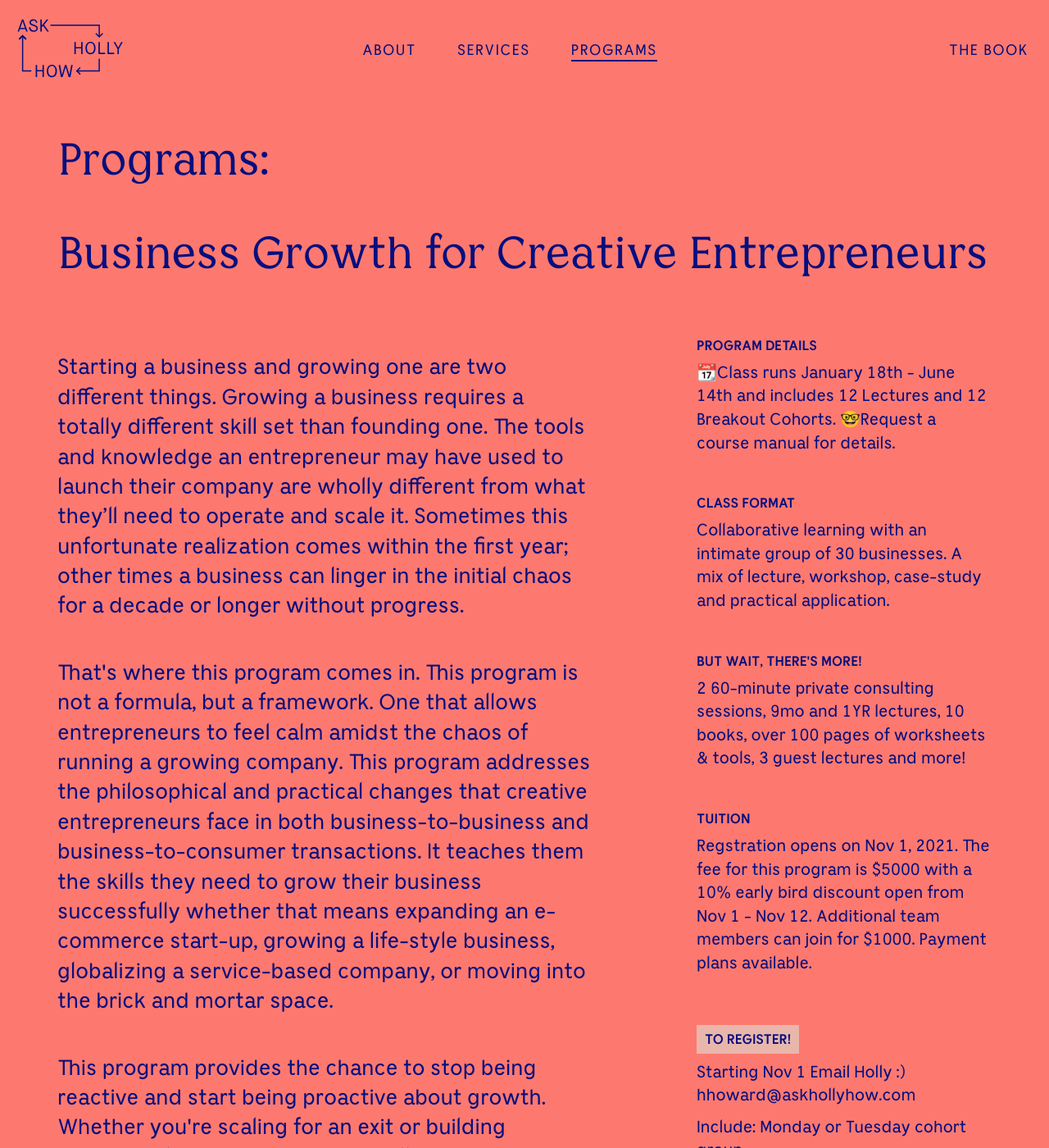
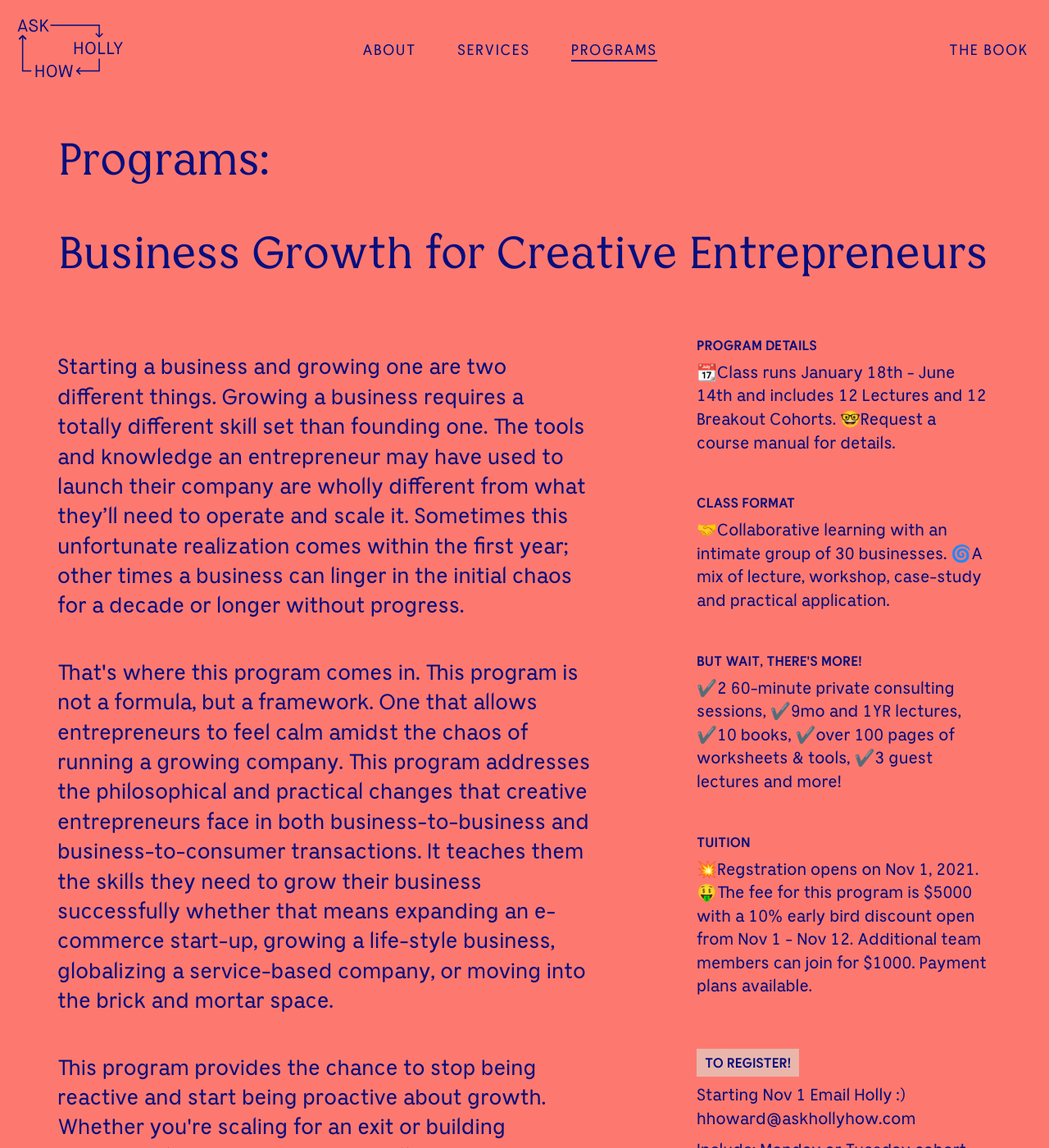
Before and after one commit to hollyhoward78/ask-holly-how, a Jekyll site: the page built from _pages/programs.md, in a window 1280 px wide and 1400 px high. Shown: the whole window at 82% size. Built offline with Jekyll 4.4.1, drawn with Linux system fonts in a browser that asks for light colours; a script that is not in the unit is left out; comment, search, counter and statistics services are not loaded.

```diff
--- a/_layouts/programs.html
+++ b/_layouts/programs.html
@@ -33,13 +33,13 @@ layout: base
           <p>📆Class runs January 18th - June 14th and includes 12 Lectures and 12 Breakout Cohorts. 🤓Request a course manual for details.</p>
 
           <h6 class="m-xs-t-2">Class Format</h6>
-          <p>Collaborative learning with an intimate group of 30 businesses. A mix of lecture, workshop, case-study and practical application.</p>
+          <p>🤝Collaborative learning with an intimate group of 30 businesses. 🌀A mix of lecture, workshop, case-study and practical application.</p>
 
           <h6 class="m-xs-t-2">But wait, there's more!</h6>
-          <p>2 60-minute private consulting sessions, 9mo and 1YR lectures, 10 books, over 100 pages of worksheets & tools, 3 guest lectures and more!</p>
+          <p>✔️2 60-minute private consulting sessions, ✔️9mo and 1YR lectures, ✔️10 books, ✔️over 100 pages of worksheets & tools, ✔️3 guest lectures and more!</p>
 
           <h6 class="m-xs-t-2">Tuition</h6>
-          <p>Regstration opens on Nov 1, 2021. The fee for this program is $5000 with a 10% early bird discount open from Nov 1 - Nov 12. Additional team members can join for $1000. Payment plans available.</p>
+          <p>💥Regstration opens on Nov 1, 2021. 🤑The fee for this program is $5000 with a 10% early bird discount open from Nov 1 - Nov 12. Additional team members can join for $1000. Payment plans available.</p>
 
           <h6 class="up-next m-xs-t-2">To Register!</h6>
             <p>Starting Nov 1 Email Holly :) hhoward@askhollyhow.com</p>
```
